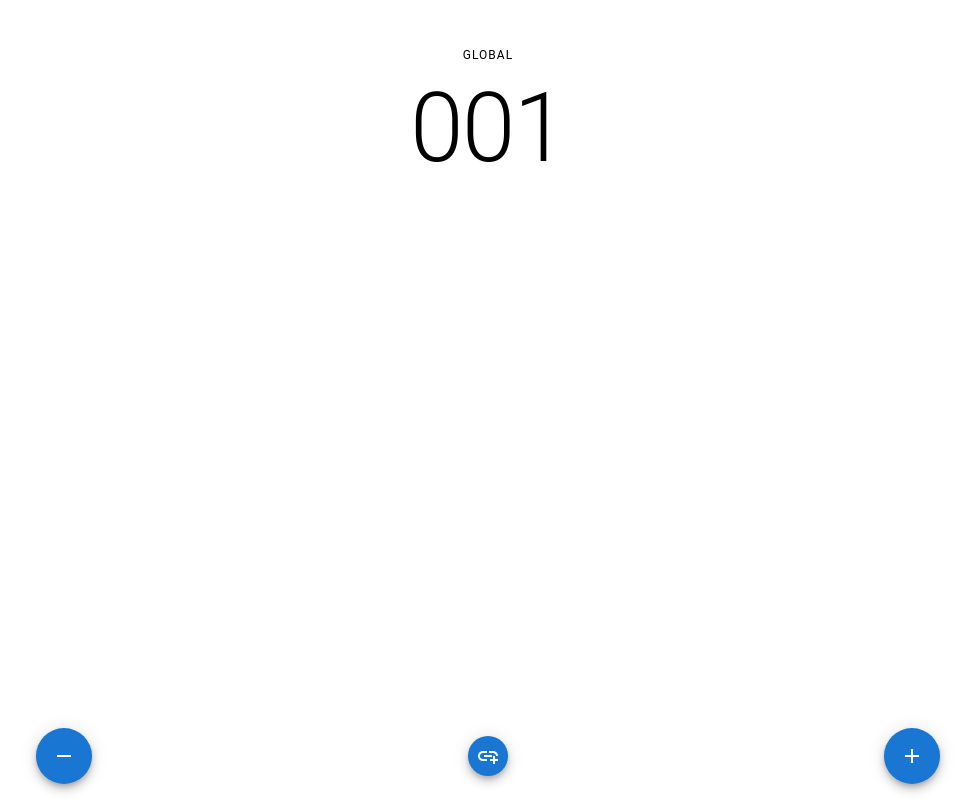
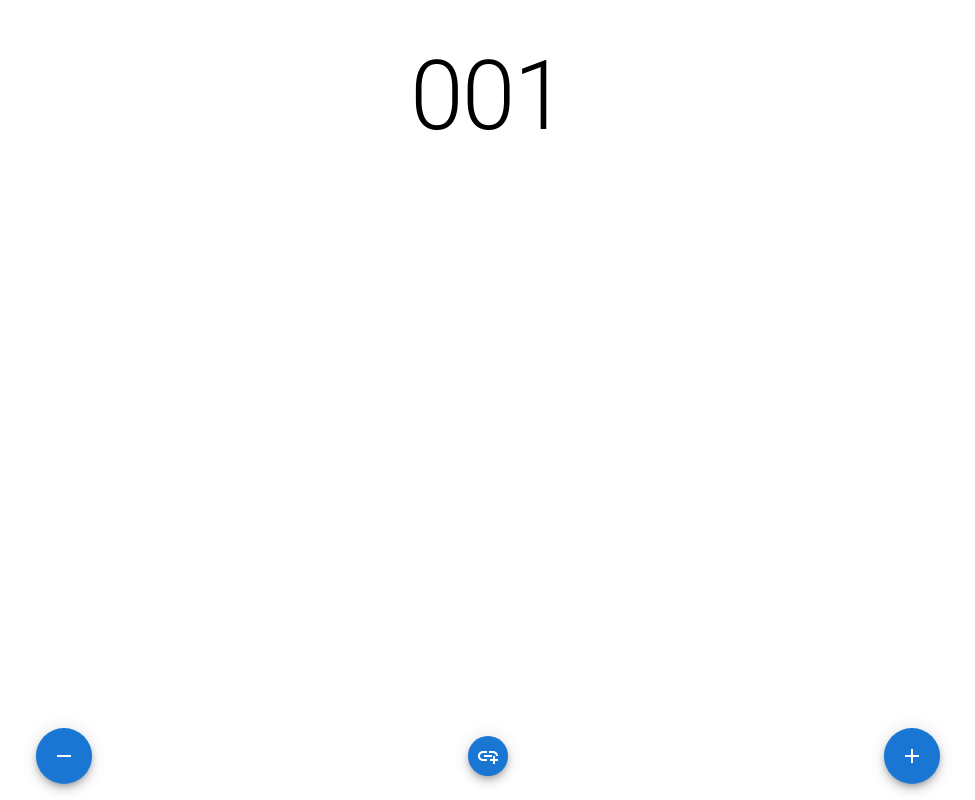
Before and after one commit to adambuczek/knitting-tool, a React (Create React App) app: page / in a window 1280 px wide. Shown: the whole page, without its empty margins (152-1127 px from the left). Built offline with nearby package versions, Linux system fonts and the light colour scheme.

Commit message:
rm global title

```diff
--- a/src/App.tsx
+++ b/src/App.tsx
@@ -28,7 +28,6 @@ interface CountersStatePayload extends Partial<Counter> {};
 const countersState: CountersState = {
   [GLOBAL_COUNTER_ID]: {
     id: GLOBAL_COUNTER_ID,
-    name: 'global',
     value: 1
   }
 };
@@ -112,7 +111,6 @@ function countersReducer(
       return state;
 
     case CountersStateActions.ADD_COUNTER:
-      if (action.payload?.name) {
       const id = `${action.payload.name}-${Date.now()}`;
       return {
         ...state,
@@ -123,8 +121,6 @@ function countersReducer(
           max: action.payload.max
         }
       };
-      }
-      return state;
 
     default:
       throw new Error("Wrong action type");
--- a/src/Counter.tsx
+++ b/src/Counter.tsx
@@ -19,9 +19,11 @@ function CounterComponent({ counter, increment, decrement, edit }: CounterCompon
 
   return (
     <>
-      <Typography variant="overline" component="div">
-        {counter.name}
-      </Typography>
+      {counter.name && (
+        <Typography variant="overline" component="div">
+          {counter.name}
+        </Typography>
+      )}
       <Box sx={{ display: 'flex', justifyContent: 'space-around' }}>
         {decrement && (
           <IconButton onClick={() => decrement(counter.id)}>
--- a/src/counter-hook.ts
+++ b/src/counter-hook.ts
@@ -2,7 +2,7 @@
 
 export interface Counter {
   id: string;
-  name: string;
+  name?: string;
   value: number;
   max?: number;
 }
```
Lines whose indentation alone changed are shown as unchanged.
